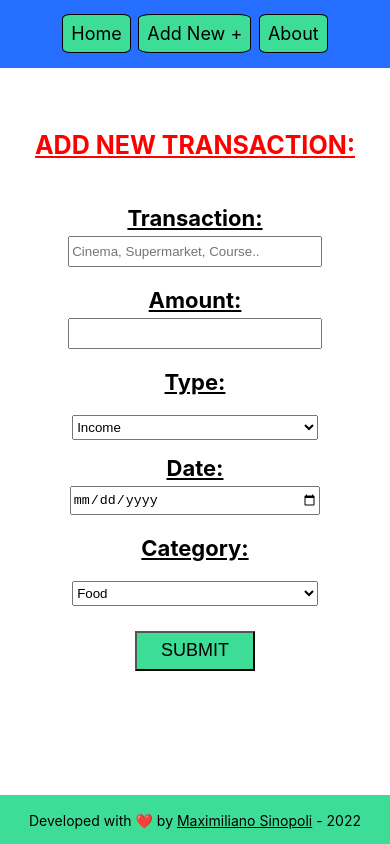
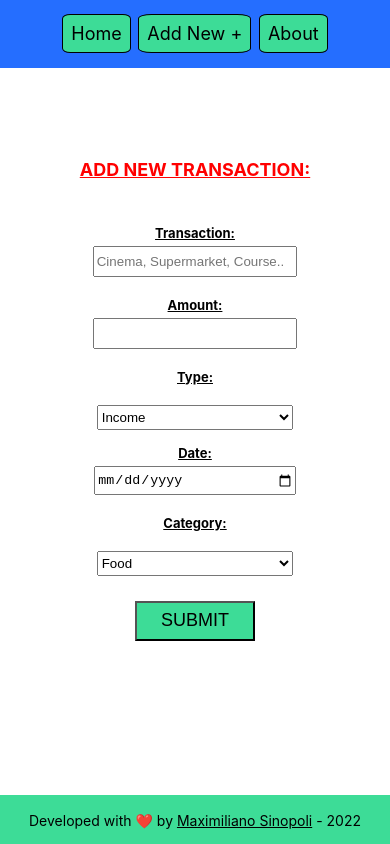
Before and after one commit to maximilianosinopoli/alkemyfront, a React (Create React App) app: page /add in a window 390 px wide. Built offline with nearby package versions, Linux system fonts and the light colour scheme.

Commit message:
response

```diff
--- a/src/index.css
+++ b/src/index.css
@@ -476,6 +476,7 @@ input {
   justify-content: center;
   font-size: 15px;
   min-height: 20vh;
+  margin-bottom: 50px;
 }
 
 .about-header {
@@ -503,6 +504,7 @@ input {
 
 label {
   margin-bottom: 5px;
+  font-size: 13px;
 }
 
 .submit {
@@ -513,4 +515,25 @@ label {
   font-size: 18px;
   margin-top: 10px;
 }
+
+.form-container {
+  width: 80%;
+  display: flex;
+  align-items: center;
+  justify-content: center;
+  height: 90vh;
+  margin-top: 30px;
 }
+
+.form-heading {
+  color: red;
+  margin-bottom: 45px;
+  text-decoration: underline;
+  width: 100%;
+  display: flex;
+  align-items: center;
+  justify-content: center;
+  font-size: 18px;
+}
+
+}
```
